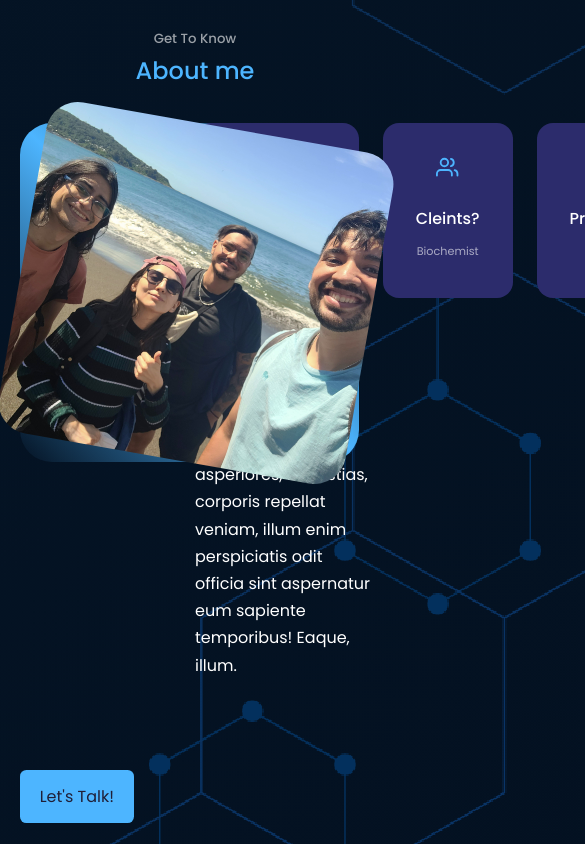
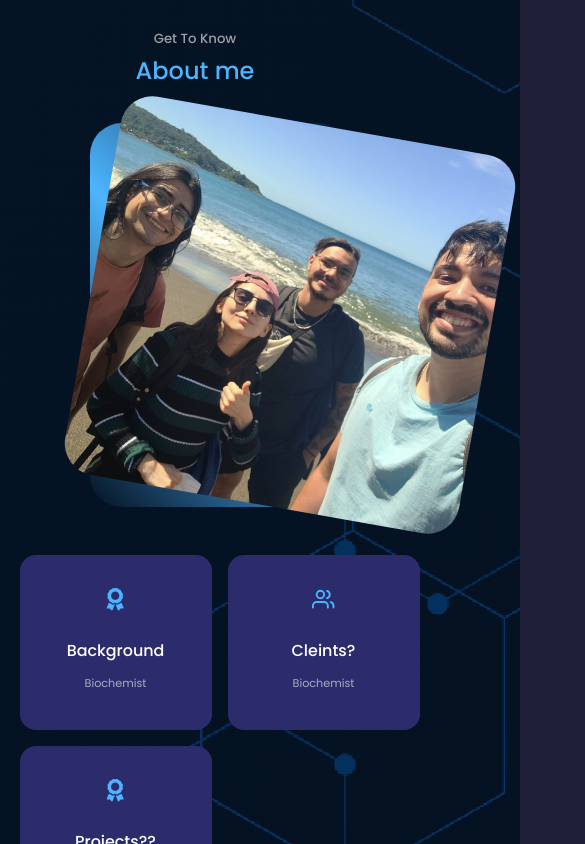
Before and after one commit to Rom1893/myWebpage, a React (Create React App) app: page / in a window 390 px wide. Shown: the part 880-1724 px from the top of the page, 585 px wide, since content can reach past the window. Built offline with nearby package versions, Linux system fonts and the light colour scheme.

Commit message:
Finished about styles

```diff
--- a/src/Components/About/About.css
+++ b/src/Components/About/About.css
@@ -1,25 +1,24 @@
-.about__container{
+.about__container {
     display: grid;
     grid-template-columns: 35% 50%;
     gap: 15%;
 }
 
-.about__me-image{
+.about__me-image {
     width: 339px;
     aspect-ratio: 1/1;
-    background: linear-gradient(
-        45deg,
-        transparent,
-        var(--color-primary),
-        transparent
-    );
+    margin-left: 100px;
+    background: linear-gradient(45deg,
+            transparent,
+            var(--color-primary),
+            transparent);
     display: grid;
     place-items: center;
     border-radius: 2rem;
 }
 
 
-.image{
+.image {
     background-image: url("../../Assets/group.jpg");
     width: 22rem;
     height: 21rem;
@@ -29,10 +28,9 @@
     overflow: hidden;
     transform: rotate(10deg);
     transition: var(--transition)
-
 }
 
-.image:hover{
+.image:hover {
     transform: rotate(0);
 
 }
@@ -52,19 +50,19 @@
     transition: var(--transition);
 }
 
-.about__card:hover{
+.about__card:hover {
     background-color: transparent;
     border-color: var(--color-primary-variant);
     cursor: default;
 }
 
-.about__icon{
+.about__icon {
     color: var(--color-primary);
-    font-size:1.4rem ;
+    font-size: 1.4rem;
     margin-bottom: 1rem;
 }
 
-.about__card{
+.about__card {
     font-size: 1.2rem;
 }
 
@@ -72,3 +70,52 @@
     font-size: .7rem;
     color: var(--color-light);
 }
+
+.about__content p {
+    margin: 2rem 0 2.6rem;
+    color: color(--color-light)
+}
+
+/*  ============= MEDIA QUERIES MEDIUM DEVICES ============== */
+
+@media screen and (max-width: 1024px) {
+    .about__container {
+        grid-template-columns: 1fr;
+        gap: 0;
+    }
+
+    .about__me-image {
+        width: 50%;
+        margin: 2rem auto 4rem;
+    }
+
+    .image {
+        width: 25rem;
+        height: 24rem;
+    }
+
+    .about__content p {
+        margin: 1rem 0 1.5rem;
+    }
+}
+
+@media screen and (max-width: 600px) {
+
+    .about__me-image {
+        width: 65%;
+        margin: 0 auto 3rem;
+    }
+
+    .about__cards{
+        grid-template-columns: 1fr 1fr;
+        gap: 1rem;
+    }
+
+    .about__content {
+        text-align: center;
+    }
+
+    .about__content p {
+        margin: 1.5rem 0;
+    }
+}
--- a/src/Components/About/About.jsx
+++ b/src/Components/About/About.jsx
@@ -10,10 +10,8 @@
       <h2>About me</h2>
 
       <div className='container about__container'>
-        <div className='about__me'>
-          <div className="about__me-image">
-            <div className='image' />
-          </div>
+        <div className="about__me-image">
+          <div className='image' />
         </div>
 
 
@@ -41,9 +39,10 @@
           <p>
             Lorem ipsum dolor sit amet consectetur, adipisicing elit. Repudiandae obcaecati similique assumenda minus asperiores, molestias, corporis repellat veniam, illum enim perspiciatis odit officia sint aspernatur eum sapiente temporibus! Eaque, illum.
           </p>
+          <a href="#contact" className='btn btn-primary'>Let's Talk!</a>
         </div>
 
-        <a href="#contact" className='btn btn-primary'>Let's Talk!</a>
+
       </div>
 
     </section>
```
